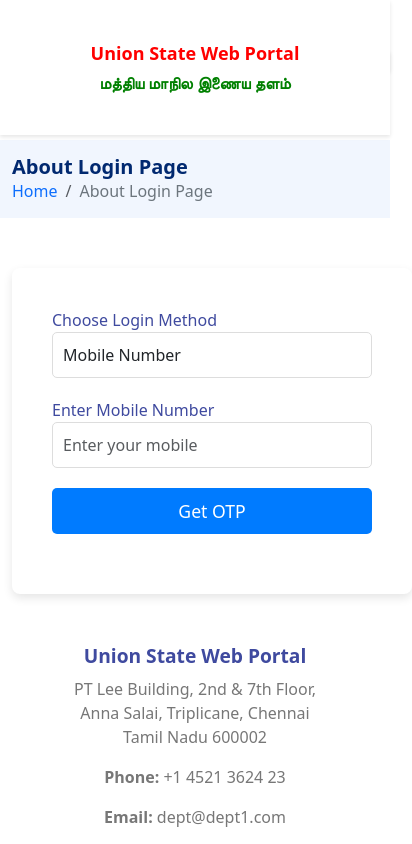
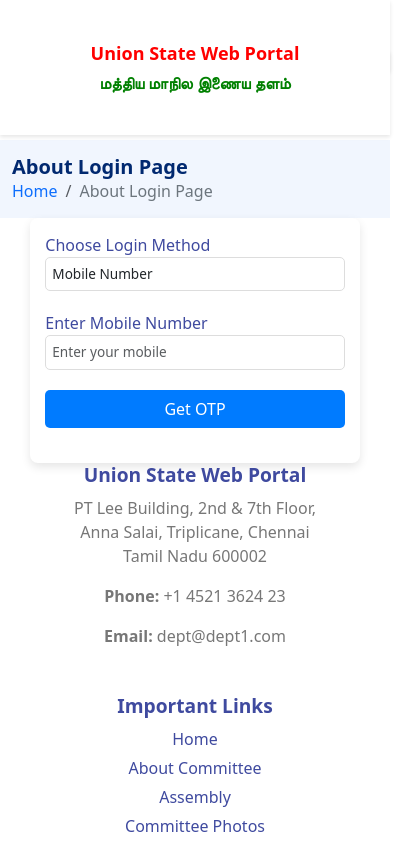
Before and after one commit to Anuroopa-123/Government_project1, an Angular app in the folder Project/front_end/: page /login in a window 390 px wide. Shown: the top 844 px of the page, 412 px wide, since content can reach past the window. Built offline with nearby package versions, Linux system fonts and the light colour scheme; no server answers; a web font is replaced by a local one.

Commit message:
Changes in registration

```diff
--- a/Project/front_end/src/app/registration/registration.component.css
+++ b/Project/front_end/src/app/registration/registration.component.css
@@ -26,23 +26,34 @@
     color: #6c757d;
 }
 
-/* Login Form */
+/* Main container to keep the form centered and the footer at the bottom */
+.page-container {
+    display: flex;
+    flex-direction: column;
+    justify-content: space-between; /* Make sure the content (form) is centered, and footer at the bottom */
+    height: 100vh; /* Full screen height */
+}
+
+/* Login Form Container */
 .login-form-container {
-    margin-top: 50px;
     display: flex;
     justify-content: center; /* Centers the form horizontally */
-    align-items: flex-start; /* Aligns it to the top */
-    padding-bottom: 50px; /* Adds some space before the footer */
+    align-items: center; /* Centers the form vertically */
+    flex-grow: 1; /* Ensures the form takes all available space */
 }
 
+/* Login Form Styling */
 .login-form {
     background-color: white;
     border-radius: 8px;
     box-shadow: 0px 4px 10px rgba(0, 0, 0, 0.1);
     padding: 40px;
-    width: 400px; /* Makes the form have a fixed width */
+    width: 400px; /* Fixed width for the form */
+    max-width: 90%; /* Makes sure it doesn’t exceed 90% of the viewport width */
+    margin: auto; /* Ensures the form stays centered */
 }
 
+/* Form Group */
 .form-group {
     margin-bottom: 20px;
 }
@@ -109,3 +120,45 @@ button:hover {
 .social-icons a:hover {
     color: #0056b3;
 }
+
+/* Media Query for mobile devices */
+@media (max-width: 768px) {
+    /* Adjusting the form width for smaller screens */
+    .login-form {
+        width: 90%; /* Take up 90% of the screen width */
+        padding: 20px; /* Less padding on smaller screens */
+    }
+
+    /* Adjust form inputs and buttons for smaller devices */
+    input,
+    select {
+        font-size: 0.9rem; /* Smaller font size for input fields */
+        padding: 8px; /* Reduced padding for smaller screens */
+    }
+
+    button {
+        font-size: 1rem; /* Adjust button font size */
+        padding: 8px 16px; /* Reduced button padding */
+    }
+}
+
+/* Media Query for very small mobile devices */
+@media (max-width: 480px) {
+    /* Further reduce form padding and width */
+    .login-form {
+        width: 95%; /* Take up 95% of the screen width */
+        padding: 15px; /* Minimal padding */
+    }
+
+    /* Adjust form inputs and buttons for very small devices */
+    input,
+    select {
+        font-size: 0.85rem; /* Even smaller font size */
+        padding: 6px; /* Less padding */
+    }
+
+    button {
+        font-size: 1rem; /* Keep the button font size moderate */
+        padding: 7px 14px; /* Reduced padding */
+    }
+}
--- a/Project/front_end/src/app/registration/registration.component.ts
+++ b/Project/front_end/src/app/registration/registration.component.ts
@@ -16,6 +16,7 @@ export class RegistrationComponent {
     if (this.mobileNumber) {
       console.log('Sending OTP to mobile number:', this.mobileNumber);
       alert(`OTP has been sent to ${this.mobileNumber}`);
+      this.mobileNumber = '';
     } else {
       alert('Please enter a valid mobile number.');
     }
```
